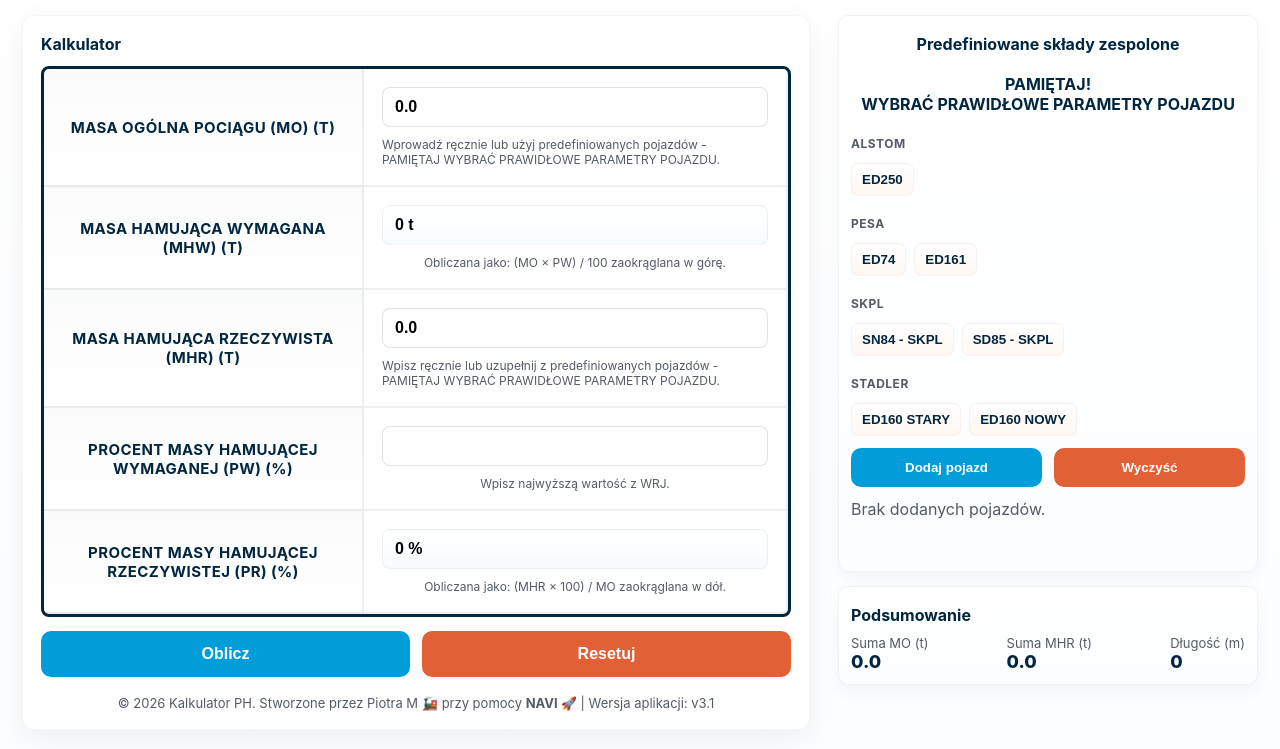
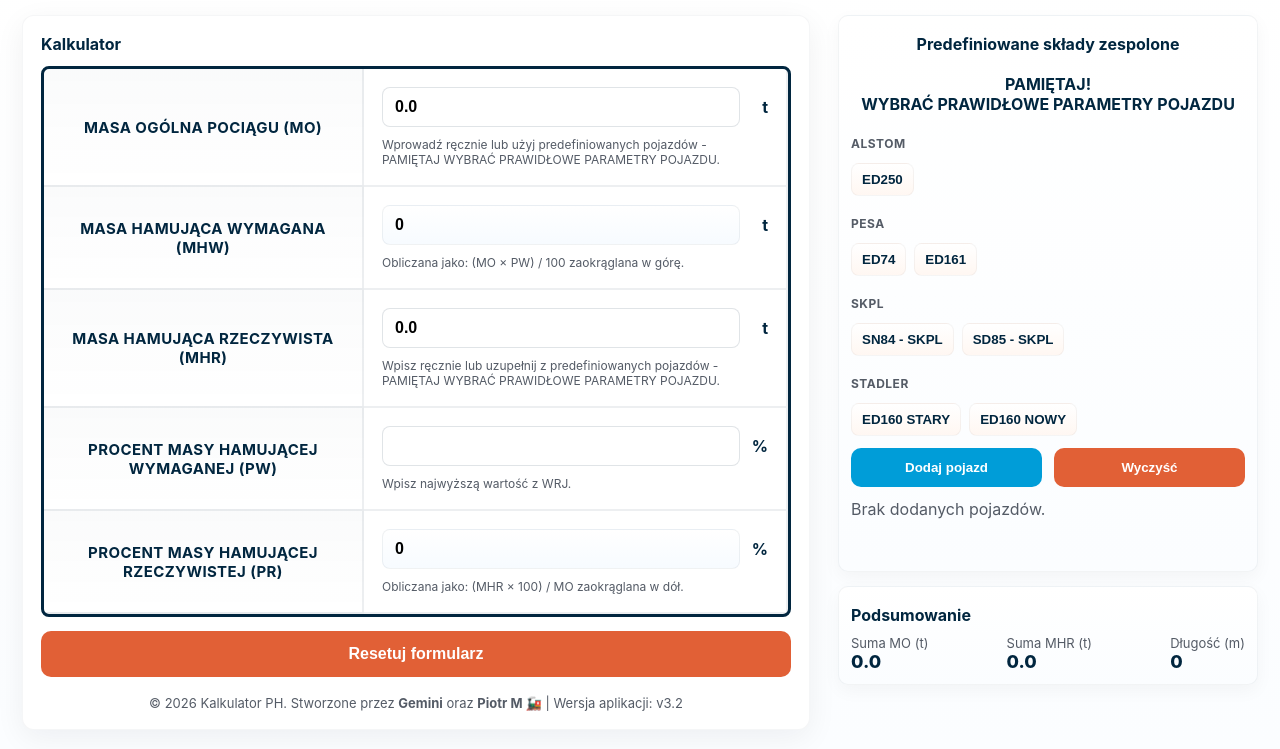
Before and after one commit to piotrrgw/Kalkulator_PH, a plain HTML site: page index.html in a window 1280 px wide. Shown: the part 51-800 px from the top of the page. Drawn offline with Linux system fonts and the light colour scheme.

Commit message:
Update index.html

```diff
--- a/index.html
+++ b/index.html
@@ -41,11 +41,14 @@
     .grid-row{ display:contents; }
     .cell{ padding:18px; border-bottom:2px solid rgba(1,38,63,0.07); border-right:2px solid rgba(1,38,63,0.07); min-height:56px; display:flex; align-items:center; }
     .cell.left{ background: linear-gradient(180deg, rgba(1,38,63,0.02), rgba(1,38,63,0.00)); font-weight:700; text-transform:uppercase; font-size:15px; justify-content:center; text-align:center; letter-spacing:0.4px; }
-    .cell.right{ justify-content:flex-start; flex-direction:column; gap:6px; }
+    .cell.right{ justify-content:flex-start; flex-direction:column; gap:6px; align-items: stretch; }
+
+    .input-wrapper { display: flex; align-items: center; gap: 8px; width: 100%; }
+    .unit { font-weight: 700; color: var(--dark-navy); font-size: 16px; min-width: 20px; text-align: right; }
 
     input[type="number"], input[type="text"], select {
-      width:100%; font-size:16px; padding:10px 12px; border-radius:8px; border:1px solid rgba(1,38,63,0.12); font-weight:700;
-      transition: border-color 0.2s, box-shadow 0.2s;
+      flex: 1; font-size:16px; padding:10px 12px; border-radius:8px; border:1px solid rgba(1,38,63,0.12); font-weight:700;
+      transition: border-color 0.2s, box-shadow 0.2s; width: 100%;
     }
     input:focus, select:focus {
       outline: none;
@@ -70,7 +73,6 @@
         outline: none;
         box-shadow: 0 0 0 3px rgba(225, 96, 54, 0.4);
     }
-
 
     .selected-list{ margin-top:8px; display:flex; flex-direction:column; gap:8px; min-height:60px }
     .selected-item{ display:flex; gap:8px; align-items:center; justify-content:space-between; padding:8px; border-radius:8px; border:1px dashed rgba(1,38,63,0.06); background:#fff; flex-wrap:wrap; }
@@ -111,63 +113,80 @@
 
       <div class="grid-table">
         <div class="grid-row">
-          <div class="cell left" id="lbl-mo">Masa ogólna pociągu (MO) (t)</div>
+          <div class="cell left" id="lbl-mo">Masa ogólna pociągu (MO)</div>
           <div class="cell right">
-            <input id="masa-pociagu" type="number" min="0" step="0.1" value="0" aria-labelledby="lbl-mo">
+            <div class="input-wrapper">
+              <input id="masa-pociagu" type="number" min="0" step="0.1" value="0" aria-labelledby="lbl-mo">
+              <span class="unit" aria-hidden="true">t</span>
+            </div>
             <div class="note">Wprowadź ręcznie lub użyj predefiniowanych pojazdów - PAMIĘTAJ WYBRAĆ PRAWIDŁOWE PARAMETRY POJAZDU.</div>
           </div>
         </div>
 
         <div class="grid-row">
-          <div class="cell left" id="lbl-mhw">Masa hamująca wymagana (MHW) (t)</div>
+          <div class="cell left" id="lbl-mhw">Masa hamująca wymagana (MHW)</div>
           <div class="cell right">
-            <input id="masa-wymagana" class="readonly" type="text" readonly value="0 t" aria-labelledby="lbl-mhw">
+            <div class="input-wrapper">
+              <input id="masa-wymagana" class="readonly" type="text" readonly value="0" aria-labelledby="lbl-mhw">
+              <span class="unit" aria-hidden="true">t</span>
+            </div>
             <div class="note">Obliczana jako: (MO × PW) / 100 zaokrąglana w górę.</div>
           </div>
         </div>
 
         <div class="grid-row">
-          <div class="cell left" id="lbl-mhr">Masa hamująca rzeczywista (MHR) (t)</div>
+          <div class="cell left" id="lbl-mhr">Masa hamująca rzeczywista (MHR)</div>
           <div class="cell right">
-            <input id="masa-rzeczywista" type="number" min="0" step="0.1" value="0" aria-labelledby="lbl-mhr">
+            <div class="input-wrapper">
+              <input id="masa-rzeczywista" type="number" min="0" step="0.1" value="0" aria-labelledby="lbl-mhr">
+              <span class="unit" aria-hidden="true">t</span>
+            </div>
             <div class="note">Wpisz ręcznie lub uzupełnij z predefiniowanych pojazdów - PAMIĘTAJ WYBRAĆ PRAWIDŁOWE PARAMETRY POJAZDU.</div>
           </div>
         </div>
 
         <div class="grid-row">
-          <div class="cell left" id="lbl-pw">Procent masy hamującej wymaganej (PW) (%)</div>
+          <div class="cell left" id="lbl-pw">Procent masy hamującej wymaganej (PW)</div>
           <div class="cell right">
-            <input id="percent-wymagane" type="number" min="0" max="100" step="0.1" placeholder="" aria-labelledby="lbl-pw">
+            <div class="input-wrapper">
+              <input id="percent-wymagane" type="number" min="0" max="100" step="0.1" placeholder="" aria-labelledby="lbl-pw">
+              <span class="unit" aria-hidden="true">%</span>
+            </div>
             <div class="note">Wpisz najwyższą wartość z WRJ.</div>
           </div>
         </div>
 
         <div class="grid-row">
-          <div class="cell left" id="lbl-pr">Procent masy hamującej rzeczywistej (PR) (%)</div>
+          <div class="cell left" id="lbl-pr">Procent masy hamującej rzeczywistej (PR)</div>
           <div class="cell right">
-            <input id="percent-rzeczywiste" class="readonly" type="text" readonly value="0 %" aria-labelledby="lbl-pr">
+            <div class="input-wrapper">
+              <input id="percent-rzeczywiste" class="readonly" type="text" readonly value="0" aria-labelledby="lbl-pr">
+              <span class="unit" aria-hidden="true">%</span>
+            </div>
 	        <div class="note">Obliczana jako: (MHR × 100) / MO zaokrąglana w dół.</div>
           </div>
         </div>
 
         <div class="grid-row" id="dlugosc-skladu-row" style="display: none;">
-          <div class="cell left" id="lbl-len">Długość składu (m)</div>
+          <div class="cell left" id="lbl-len">Długość składu</div>
           <div class="cell right">
-            <input id="dlugosc-skladu" class="readonly" type="text" readonly value="0 m" aria-labelledby="lbl-len">
+            <div class="input-wrapper">
+              <input id="dlugosc-skladu" class="readonly" type="text" readonly value="0" aria-labelledby="lbl-len">
+              <span class="unit" aria-hidden="true">m</span>
+            </div>
             <div class="note">Suma długości predefiniowanych pojazdów.</div>
           </div>
         </div>
       </div>
 
       <div style="display:flex; gap:12px; margin-top:14px;">
-        <button id="calcBtn" class="btn add" style="flex:1; padding:14px 22px; font-size:16px;">Oblicz</button>
-        <button id="resetBtn" class="btn remove" style="flex:1; padding:14px 22px; font-size:16px;">Resetuj</button>
+        <button id="resetBtn" class="btn remove" style="flex:1; padding:14px 22px; font-size:16px;">Resetuj formularz</button>
       </div>
 
       <div id="status" class="errors" role="alert"></div>
 
       <footer>
-        <span id="copyright"></span> Stworzone przez Piotra M 🚂 przy pomocy <strong>NAVI 🚀</strong> | Wersja aplikacji: v3.1
+        <span id="copyright"></span> Stworzone przez <strong>Gemini</strong> oraz <strong>Piotr M 🚂</strong> | Wersja aplikacji: v3.2
       </footer>
     </section>
 
@@ -225,9 +244,7 @@
           label: "ED160 STARY",
           length: 152.9,
           mo: { prozny: 252, ladowny: 281 },
-          /* Zmiana w v3.1: R+Mg przesunięte na pierwsze miejsce jako domyślne */
           braking: { "R+Mg": { prozny: 458, ladowny: 511 },
-           //"R+E+Mg": { prozny: 466, ladowny: 520 },
            "R": { prozny: 426, ladowny: 475 } }
         },
         "ED160-nowy": {
@@ -279,7 +296,6 @@
     const masaRzeczywistaInput = document.getElementById('masa-rzeczywista');
     const percentWymaganeInput = document.getElementById('percent-wymagane');
     const percentRzeczywisteField = document.getElementById('percent-rzeczywiste');
-    const calcBtn = document.getElementById('calcBtn');
     const resetBtn = document.getElementById('resetBtn');
     const statusDiv = document.getElementById('status');
 
@@ -313,14 +329,31 @@
                 if (state.pw) percentWymaganeInput.value = state.pw;
 
                 renderList();
-                if(state.pw && state.mo && state.mhr) {
-                    calcBtn.click();
-                }
             } catch (e) {
                 console.error("Błąd odczytu stanu aplikacji", e);
                 localStorage.removeItem('kalkulator_ph_state');
             }
         }
+    }
+
+    // Dynamiczne obliczanie wyników
+    function calculateResults() {
+        statusDiv.textContent = "";
+        const MO = parseFloat(masaPociaguInput.value);
+        const MHR = parseFloat(masaRzeczywistaInput.value);
+        const PW = parseFloat(percentWymaganeInput.value);
+
+        if (isNaN(MO) || MO <= 0 || isNaN(MHR) || MHR <= 0 || isNaN(PW) || PW <= 0) {
+            masaWymaganaField.value = "0";
+            percentRzeczywisteField.value = "0";
+            return;
+        }
+
+        const wymagane = Math.ceil((MO * PW) / 100);
+        const rzeczywiste = Math.floor((MHR * 100) / MO);
+
+        masaWymaganaField.value = wymagane;
+        percentRzeczywisteField.value = rzeczywiste;
     }
 
     Object.keys(PRESET_GROUPS).sort().forEach(groupName => {
@@ -350,17 +383,10 @@
       active.classList.remove('active');
     };
 
-    clearAllBtn.onclick = ()=>{
-      selectedVehicles = [];
-      renderList();
-      saveState();
-    };
-
     function addVehicle(key){
       const preset = PRESETS[key];
       const id = Date.now();
       selectedVehicles.push({
-        /* Wybiera pierwszy klucz z obiektu braking jako domyślny */
         id, presetKey:key, loadState:'ladowny', brakingSetting:Object.keys(preset.braking)[0]
       });
       renderList();
@@ -450,43 +476,36 @@
 
       if (selectedVehicles.length > 0) {
         dlugoscSkladuRow.style.display = 'contents';
-        dlugoscSkladuField.value = Math.ceil(len) + ' m';
+        dlugoscSkladuField.value = Math.ceil(len);
       } else {
         dlugoscSkladuRow.style.display = 'none';
       }
+
+      calculateResults(); // przelicz automatycznie
     }
 
-    masaPociaguInput.oninput=()=>{ userEditedMO=true; saveState(); };
-    masaRzeczywistaInput.oninput=()=>{ userEditedMHR=true; saveState(); };
-    percentWymaganeInput.oninput=()=>{ saveState(); };
+    // Auto-przeliczanie przy ręcznych zmianach
+    masaPociaguInput.oninput = () => { userEditedMO = true; calculateResults(); saveState(); };
+    masaRzeczywistaInput.oninput = () => { userEditedMHR = true; calculateResults(); saveState(); };
+    percentWymaganeInput.oninput = () => { calculateResults(); saveState(); };
 
-    calcBtn.onclick=()=>{
-      statusDiv.textContent="";
-      const MO=parseFloat(masaPociaguInput.value);
-      const MHR=parseFloat(masaRzeczywistaInput.value);
-      const PW=parseFloat(percentWymaganeInput.value);
-      if(isNaN(MO)||MO<=0)return statusDiv.textContent="Podaj poprawną MO.";
-      if(isNaN(MHR)||MHR<=0)return statusDiv.textContent="Podaj poprawną MHR.";
-      if(isNaN(PW)||PW<=0)return statusDiv.textContent="Podaj poprawny procent wymagany.";
-
-      const wymagane=Math.ceil((MO*PW)/100);
-      const rzeczywiste=Math.floor((MHR*100)/MO);
-
-      masaWymaganaField.value=wymagane+" t";
-      percentRzeczywisteField.value=rzeczywiste+" %";
-    };
-
-    resetBtn.onclick=()=>{
-      masaPociaguInput.value="0";
-      masaWymaganaField.value="0 t";
-      masaRzeczywistaInput.value="0";
-      percentWymaganeInput.value="";
-      percentRzeczywisteField.value="0 %";
-      statusDiv.textContent="";
-      userEditedMO=false;userEditedMHR=false;
+    // Zintegrowana funkcja resetująca
+    function resetAllData() {
+      selectedVehicles = [];
+      masaPociaguInput.value = "0";
+      masaWymaganaField.value = "0";
+      masaRzeczywistaInput.value = "0";
+      percentWymaganeInput.value = "";
+      percentRzeczywisteField.value = "0";
+      statusDiv.textContent = "";
+      userEditedMO = false;
+      userEditedMHR = false;
       localStorage.removeItem('kalkulator_ph_state');
       renderList();
-    };
+    }
+
+    resetBtn.onclick = resetAllData;
+    clearAllBtn.onclick = resetAllData;
 
     loadState();
     if(selectedVehicles.length === 0) renderList();
```
